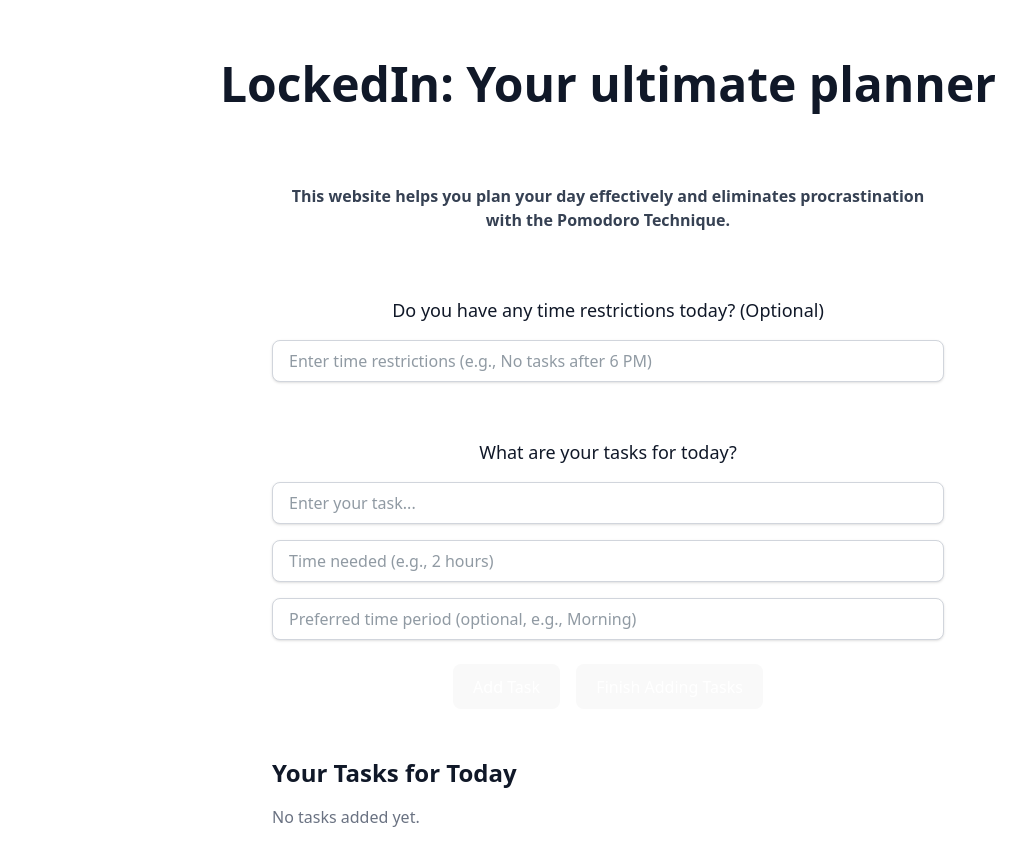
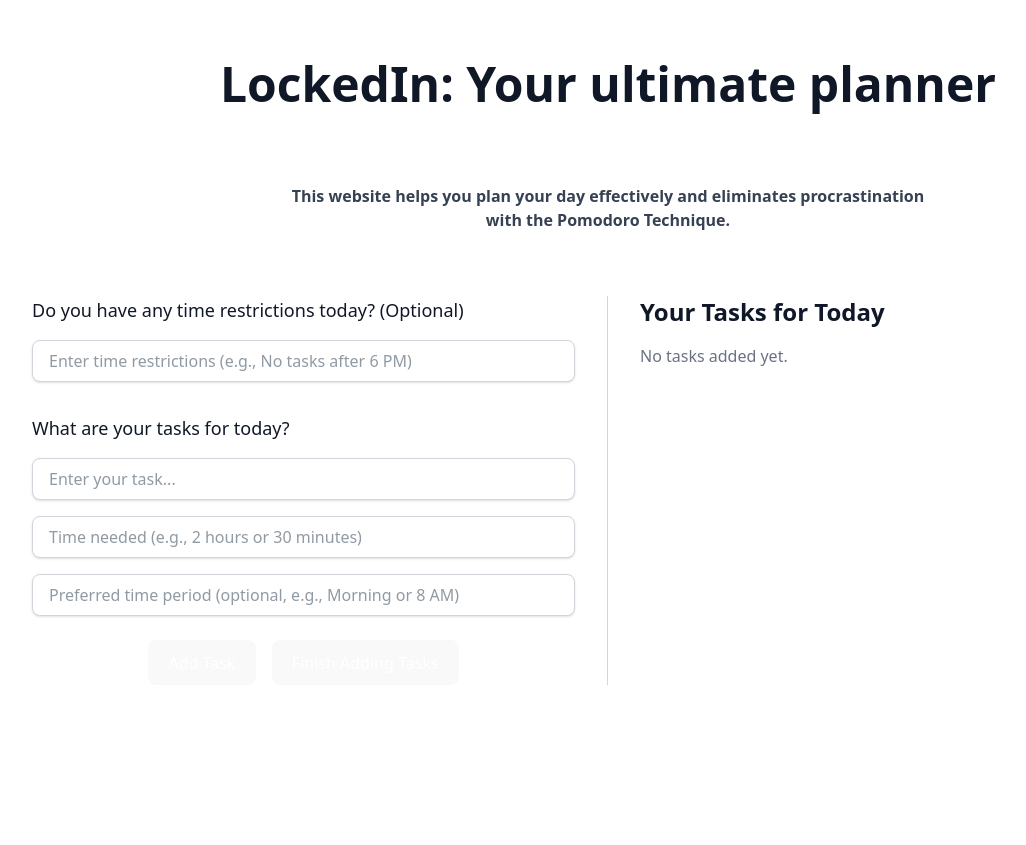
Before and after one commit to devmam999/lghacks-25, a React (Vite) app: page / in a window 1280 px wide. Shown: the whole page, without its empty margins (32-1058 px from the left). After the commit the page ends 800 px from the top, so only its background shows below. Built offline with nearby package versions, Linux system fonts and the light colour scheme.

Commit message:
convient stuff

```diff
--- a/src/pages/Homepage.jsx
+++ b/src/pages/Homepage.jsx
@@ -3,17 +3,47 @@
 const Homepage = () => {
     // State to manage the task input
     const [task, setTask] = useState('');
-    // State to manage the time input
     const [time, setTime] = useState('');
-    // State to manage the preferred time period input
     const [preferredTime, setPreferredTime] = useState('');
-    // State to manage the overall time restriction
     const [timeRestriction, setTimeRestriction] = useState('');
-    // State to store the list of tasks
     const [tasks, setTasks] = useState([]);
+
+    // State to manage validation errors
+    const [timeError, setTimeError] = useState('');
+    const [preferredTimeError, setPreferredTimeError] = useState('');
+
+    // Function to validate time range (e.g., 2 hours, 30 minutes)
+    const validateTimeRange = (input) => {
+        const timeRangeRegex = /^\d+\s*(hours?|minutes?)$/i;
+        return timeRangeRegex.test(input);
+    };
+
+    // Function to validate time format (e.g., 8 AM, Morning)
+    const validateTimeFormat = (input) => {
+        const timeFormatRegex = /^(Morning|Afternoon|Evening|Night|\d{1,2}\s?(AM|PM))$/i;
+        return timeFormatRegex.test(input);
+    };
 
     // Function to handle adding a task
     const handleAddTask = () => {
+        // Validate time inputs
+        const isTimeValid = validateTimeRange(time);
+        const isPreferredTimeValid = preferredTime ? validateTimeFormat(preferredTime) : true;
+
+        if (!isTimeValid) {
+            setTimeError('Please enter a valid time range (e.g., 2 hours or 30 minutes).');
+            return;
+        } else {
+            setTimeError('');
+        }
+
+        if (!isPreferredTimeValid) {
+            setPreferredTimeError('Please enter a valid preferred time (e.g., 8 AM or Morning).');
+            return;
+        } else {
+            setPreferredTimeError('');
+        }
+
         if (task.trim() && time.trim()) {
             // Add the task to the list, including the preferred time if provided
             setTasks([...tasks, { task, time, preferredTime }]);
@@ -46,8 +76,12 @@
                     This website helps you plan your day effectively and eliminates procrastination with the Pomodoro Technique.
                 </div>
 
+                {/* Main Content (Two Columns) */}
+                <div className="flex w-full max-w-6xl mt-16">
+                    {/* Left Column: Input Section */}
+                    <div className="w-1/2 pr-8 border-r border-gray-300 dark:border-gray-700">
                         {/* Time Restriction Input (Overall) */}
-                <div className="text-center mt-16 w-full max-w-2xl">
+                        <div className="mb-8">
                             <label htmlFor="timeRestrictionInput" className="block text-lg font-medium mb-4 text-gray-900 dark:text-white">
                                 Do you have any time restrictions today? (Optional)
                             </label>
@@ -55,14 +89,14 @@
                                 type="text"
                                 id="timeRestrictionInput"
                                 placeholder="Enter time restrictions (e.g., No tasks after 6 PM)"
-                        className="w-full px-4 py-2 border border-gray-300 rounded-lg shadow-sm focus:outline-none focus:ring-2 focus:ring-blue-500 mb-6 bg-white dark:bg-gray-800 dark:border-gray-700 dark:text-white"
+                                className="w-full px-4 py-2 border border-gray-300 rounded-lg shadow-sm focus:outline-none focus:ring-2 focus:ring-blue-500 bg-white dark:bg-gray-800 dark:border-gray-700 dark:text-white"
                                 value={timeRestriction}
                                 onChange={(e) => setTimeRestriction(e.target.value)}
                             />
                         </div>
 
                         {/* Task Input and Buttons */}
-                <div className="text-center mt-8 w-full max-w-2xl">
+                        <div>
                             <label htmlFor="taskInput" className="block text-lg font-medium mb-4 text-gray-900 dark:text-white">
                                 What are your tasks for today?
                             </label>
@@ -78,24 +112,34 @@
                             />
 
                             {/* Time Input */}
+                            <div className="mb-4">
                                 <input
                                     type="text"
                                     id="timeInput"
-                        placeholder="Time needed (e.g., 2 hours)"
-                        className="w-full px-4 py-2 border border-gray-300 rounded-lg shadow-sm focus:outline-none focus:ring-2 focus:ring-blue-500 mb-4 bg-white dark:bg-gray-800 dark:border-gray-700 dark:text-white"
+                                    placeholder="Time needed (e.g., 2 hours or 30 minutes)"
+                                    className="w-full px-4 py-2 border border-gray-300 rounded-lg shadow-sm focus:outline-none focus:ring-2 focus:ring-blue-500 bg-white dark:bg-gray-800 dark:border-gray-700 dark:text-white"
                                     value={time}
                                     onChange={(e) => setTime(e.target.value)}
                                 />
+                                {timeError && (
+                                    <p className="text-red-500 text-sm mt-1">{timeError}</p>
+                                )}
+                            </div>
 
                             {/* Preferred Time Input (Optional) */}
+                            <div className="mb-6">
                                 <input
                                     type="text"
                                     id="preferredTimeInput"
-                        placeholder="Preferred time period (optional, e.g., Morning)"
-                        className="w-full px-4 py-2 border border-gray-300 rounded-lg shadow-sm focus:outline-none focus:ring-2 focus:ring-blue-500 mb-6 bg-white dark:bg-gray-800 dark:border-gray-700 dark:text-white"
+                                    placeholder="Preferred time period (optional, e.g., Morning or 8 AM)"
+                                    className="w-full px-4 py-2 border border-gray-300 rounded-lg shadow-sm focus:outline-none focus:ring-2 focus:ring-blue-500 bg-white dark:bg-gray-800 dark:border-gray-700 dark:text-white"
                                     value={preferredTime}
                                     onChange={(e) => setPreferredTime(e.target.value)}
                                 />
+                                {preferredTimeError && (
+                                    <p className="text-red-500 text-sm mt-1">{preferredTimeError}</p>
+                                )}
+                            </div>
 
                             {/* Buttons */}
                             <div className="flex justify-center space-x-4">
@@ -116,10 +160,13 @@
                                 </button>
                             </div>
                         </div>
+                    </div>
 
+                    {/* Right Column: Task Display Section */}
+                    <div className="w-1/2 pl-8">
                         {/* Display Time Restriction (Overall) */}
                         {timeRestriction && (
-                    <div className="mt-12 w-full max-w-2xl">
+                            <div className="mb-8">
                                 <h2 className="text-2xl font-bold mb-4 text-gray-900 dark:text-white">Time Restrictions</h2>
                                 <p className="p-4 rounded-lg shadow-sm bg-red-100 dark:bg-red-900 text-red-900 dark:text-red-100">
                                     ⚠️ {timeRestriction}
@@ -128,7 +175,7 @@
                         )}
 
                         {/* Display Tasks */}
-                <div className="mt-12 w-full max-w-2xl">
+                        <div>
                             <h2 className="text-2xl font-bold mb-4 text-gray-900 dark:text-white">Your Tasks for Today</h2>
                             {tasks.length > 0 ? (
                                 <ul className="space-y-4">
@@ -147,6 +194,8 @@
                         </div>
                     </div>
                 </div>
+            </div>
+        </div>
     )
 }
 
```
Lines whose indentation alone changed are shown as unchanged.
